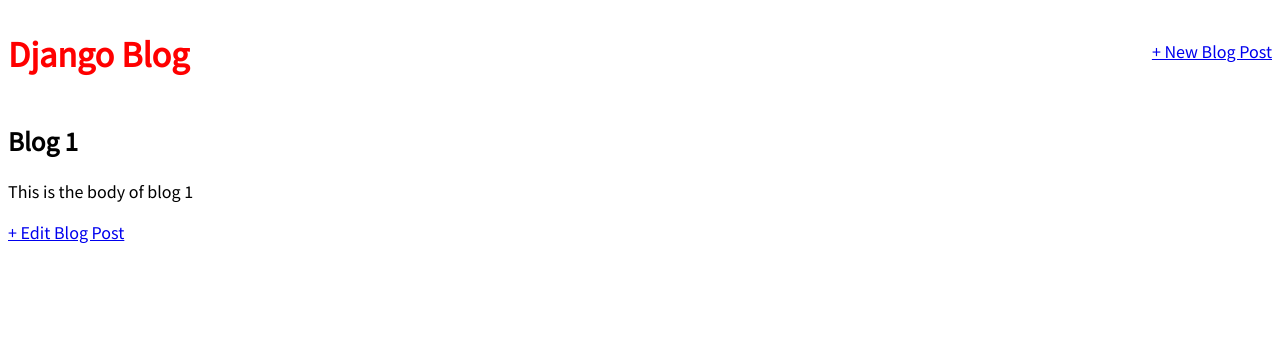
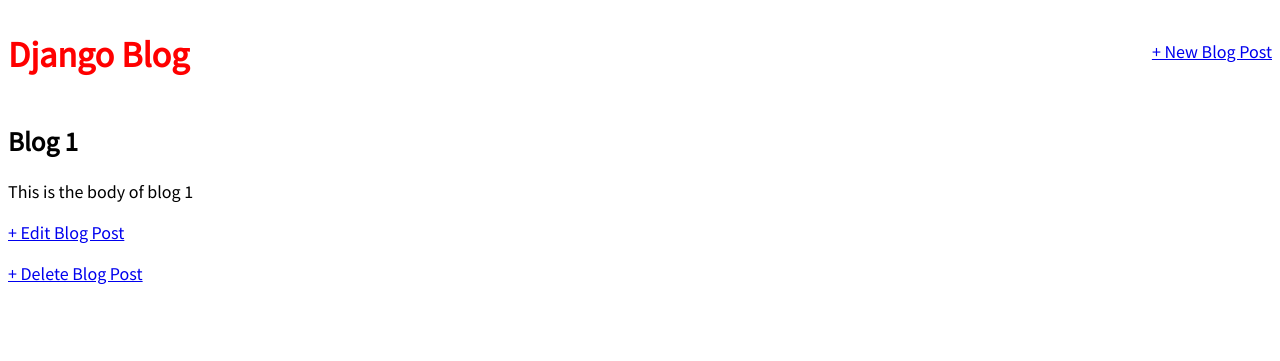
Before and after one commit to DhruvDiwan/blogApp, a Django app: page /blog/1/ in a window 1280 px wide. Shown: the top 361 px of the page. Run offline with Django 3.2, Linux system fonts and the light colour scheme; data comes from the database, SQL or seed files in the repository; both versions use the stored data as it was after the commit.

Commit message:
Added delete href to base.html

```diff
--- a/Templates/blog_detail.html
+++ b/Templates/blog_detail.html
@@ -7,6 +7,7 @@
 	<p>{{ blog.body }}</p>
 </div>
 
-<a href="{% url 'blog_edit' blog.pk %}">+ Edit Blog Post</a>
+<p><a href="{% url 'blog_edit' blog.pk %}">+ Edit Blog Post</a></p>
+<p><a href="{% url 'blog_delete' blog.pk %}">+ Delete Blog Post</a></p>
 
 {% endblock content %}
```
Also changed, not shown: db.sqlite3.
